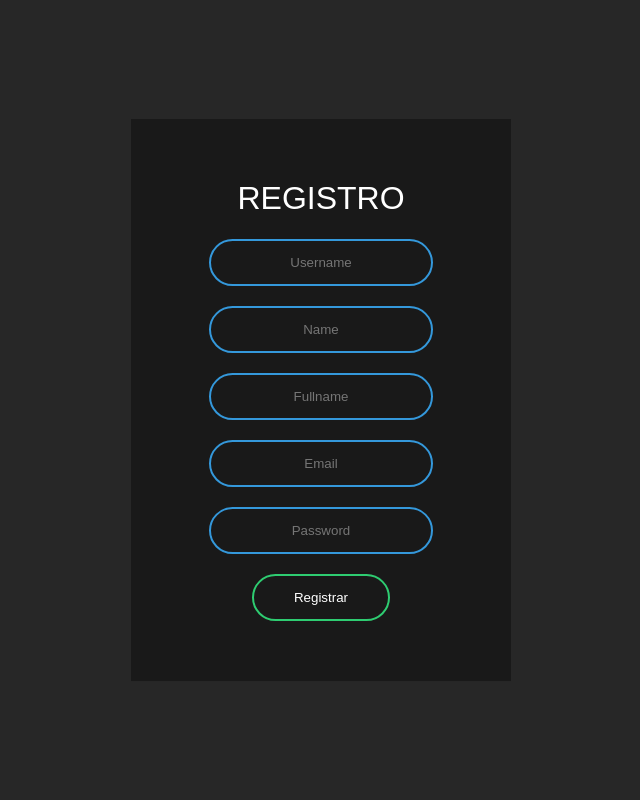
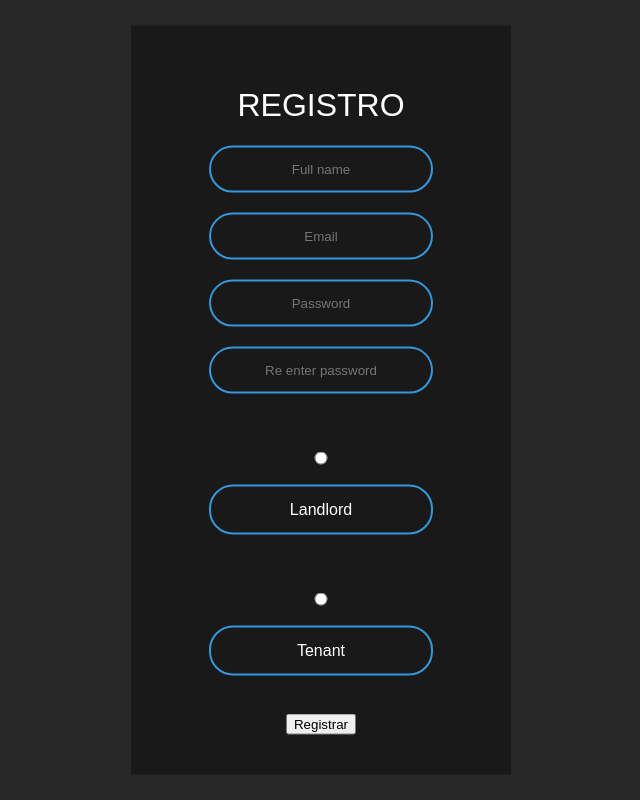
Before and after one commit to lender512/Proyecto-DBP, a Flask app: page /signInButton in a window 1280 px wide. Shown: the whole page, without its empty margins (319-959 px from the left). Run offline with Flask 2, Linux system fonts and the light colour scheme.

Commit message:
eliminando html innecesarios y arreglando el register y el app.py

```diff
--- a/Proyecto/app/app.py
+++ b/Proyecto/app/app.py
@@ -51,11 +51,11 @@ def signIn():
     db.session.add(person)
     db.session.commit()
 
-    return render_template('index.html')
+    return render_template('login2.html')
 
 @app.route('/logInButton')
 def logInButton():
-    return render_template('login2.html')
+    return render_template('main.html')
 
 @app.route('/createPost')
 def createPost():
--- a/Proyecto/app/static/css/stylelogin.css
+++ b/Proyecto/app/static/css/stylelogin.css
@@ -55,3 +55,17 @@ body{
   .box input[type = "button"]:hover{
     background: #2ecc71;
   }
+
+  .box input[type = "radio"],.box label[for="landlord"], .box label[for="tenant"]{
+    border:0;
+    background: none;
+    display: block;
+    margin: 20px auto;
+    border: 2px solid #3498db;
+    padding: 14px 10px;
+    width: 200px;
+    outline: none;
+    color: white;
+    border-radius: 24px;
+    transition: 0.25s;
+  }
--- a/Proyecto/app/templates/register.html
+++ b/Proyecto/app/templates/register.html
@@ -6,14 +6,18 @@
     <title>Registro</title>
 </head>
 <body>
-    <form class="box" method="POST">
+    <form class="box" action="\signIn" method="POST">
         <h1>Registro</h1>
-        <input type="text" id="username" name="username"  placeholder="Username">
-        <input type="text" id="name" name="name" placeholder="Name">
-        <input type="text" id="fullname" name="fullname" placeholder="Fullname">
+        <input type="text" id="name" name="name" placeholder="Full name">
         <input type="email" id="email" name="email" placeholder="Email">
         <input type="password" id="password" name="password" placeholder="Password">
-        <input type="button" value="Registrar">
+        <input type="password" name="checkPassword" placeholder="Re enter password"/><br>
+        <input type="radio" id="landlord" name="type" value="landlord"/>
+        <label for="landlord">Landlord</label><br>
+        <input type="radio" id="Landlord" name="type" value="tenant"/>
+        <label for="tenant">Tenant</label><br>
+        <input type="submit" value="Registrar">
+
     </form>
 </body>
 </html>
```
Also changed, not shown: Proyecto/app/templates/logIn.html (deleted, +0 -42 lines), Proyecto/app/templates/signIn.html (deleted, +0 -22 lines).
